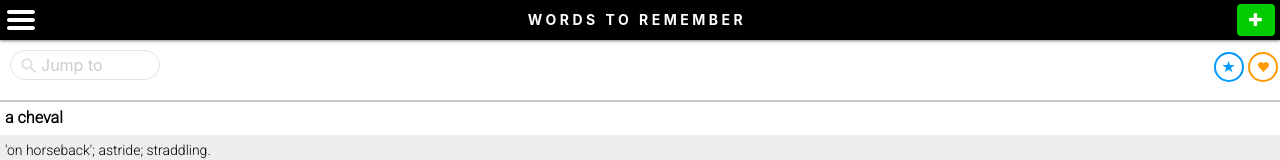
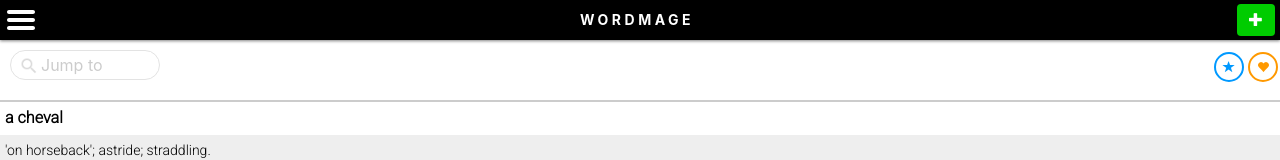
Before and after one commit to ricktoews/wordmage.app, a React (Create React App) app: page /browse in a window 1280 px wide. Shown: the top 160 px of the page. Built offline with nearby package versions, Linux system fonts and the light colour scheme.

Commit message:
Change masthead to WordMage.

```diff
--- a/src/App.js
+++ b/src/App.js
@@ -154,7 +154,7 @@ console.log('cancelWordForm');
 	  <header className="App-header">
 	    <div className="header-content">
 	      <Hamburger onClick={hamburgerClick} />
-	      <div className="header-title">Words To Remember</div>
+	      <div className="header-title">WordMage</div>
 	      <AddIcon className="btn btn-danger" onClick={() => { popupWordForm(); }} />
 	    </div>
 	  </header>
```
